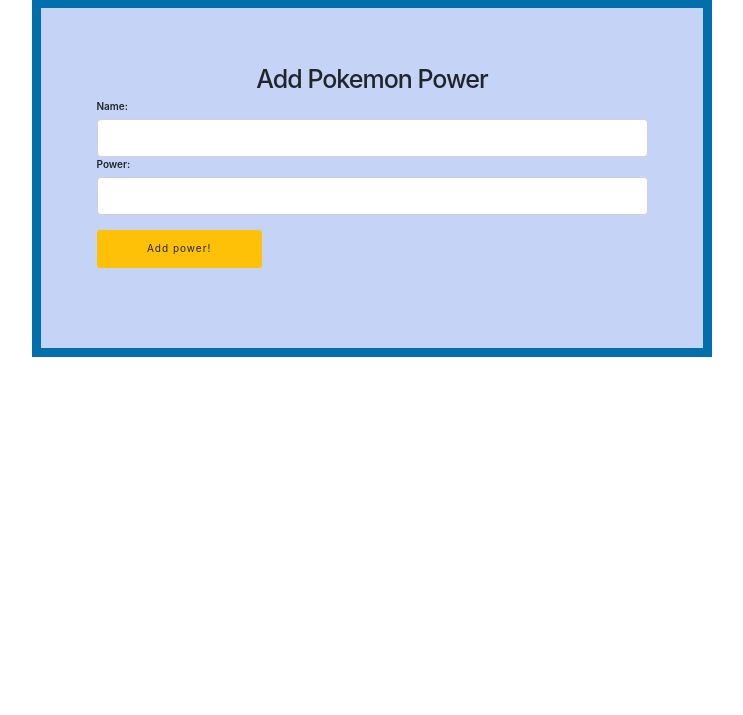
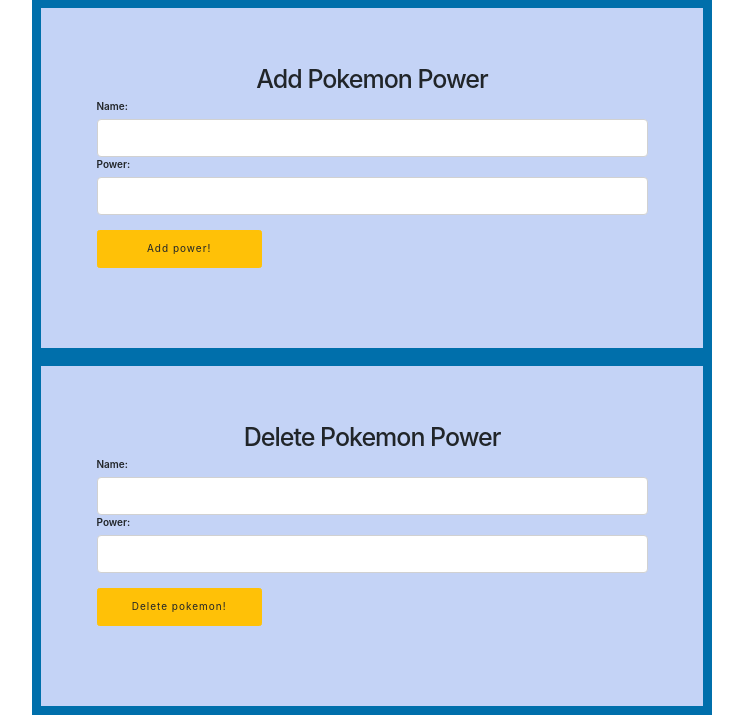
Before and after one commit to aerilxx/TenantBase-project, a Flask app: page /add in a window 1280 px wide. Shown: the part 316-1031 px from the top of the page, without its empty margins (268-1011 px from the left). Before the commit the page ends 673 px from the top, so only its background shows below. Run offline with Flask 3, Linux system fonts and the light colour scheme; some libraries are stand-ins or nearby versions.

Commit message:
add delete function

```diff
--- a/backend/app1.py
+++ b/backend/main.py
@@ -13,11 +13,16 @@ db = SQLAlchemy(app)
 client = memcache.Client([('localhost', 11211)])
 
 # database related func
-def fetchData():
+def connect_db():
     engine = db.create_engine('sqlite:///database.db',{})
     connection = engine.connect()
     metadata = db.MetaData()
     table = db.Table('emp', metadata, autoload=True, autoload_with=engine)
+
+    return connection , table
+
+def fetch_db():
+    connection , table = connect_db()
     cmd = db.select([table])
     resultProxy = connection.execute(cmd)
     resultSet = resultProxy.fetchall()
@@ -26,10 +31,7 @@ def fetchData():
 
 def query_db(pokemon):
     res = ''
-    engine = db.create_engine('sqlite:///database.db',{})
-    connection = engine.connect()
-    metadata = db.MetaData()
-    table = db.Table('emp', metadata, autoload=True, autoload_with=engine)
+    connection , table = connect_db()
     try:
         select_st2 = table.select().where(table.c.Name == '{}'.format(pokemon))
         result = connection.execute(select_st2)
@@ -43,10 +45,7 @@ def query_db(pokemon):
 
 def add_db(pokemon, power):
     msg = ""
-    engine = db.create_engine('sqlite:///database.db',{})
-    connection = engine.connect()
-    metadata = db.MetaData()
-    table = db.Table('emp', metadata, autoload=True, autoload_with=engine)
+    connection , table = connect_db()
     #Inserting record one by one
     try:
         # check if this pokemon already in db
@@ -66,10 +65,24 @@ def add_db(pokemon, power):
 
     return str(msg)
 
+def del_db(pokemon, power):
+    msg = ""
+    connection , table = connect_db()
+    try:
+        query = db.delete(table)
+        item = [{'Name': '{}'.format(pokemon), 'Power': '{}'.format(power)}]
+        connection.execute(query,item)
+        msg = "Delete {} successfully!".format(pokemon)
 
+    except Exception as e:
+        msg = e
+
+    return str(msg)
+
+##############             frontend route              #################
 @app.route('/')
 def index():
-    data = fetchData()
+    data = fetch_db()
     return render_template('index.html', pokemons = data)
 
 
@@ -127,7 +140,7 @@ def addPokemon():
 
         # new pokemon is not in the cache
         if mem_result is None:
-
+            # add both to memcached and db for future retrival
             info = add_db(add_pokemon, add_power)
             client.set(add_pokemon,add_power)
             msg2 = "We don't have this pokemon in database!! " + info
@@ -139,10 +152,28 @@ def addPokemon():
                 # data already in memcached, do nothing
                 msg2 = "This pokemon already exists from memcache! => {p} has {d} power!".format(p=add_pokemon, d=mem_result)
 
-
         flash(msg2,'msg2')
 
     return render_template('tcp.html')
 
+
+@app.route('/delPokemon', methods = ['POST'])
+def delPokemon():
+# second form, add pokemon and power to database
+    del_pokemon = request.values['delname']
+    del_power = request.values['delpower']
+
+    msg3 = ''
+    if del_pokemon is '' or del_power is '':
+        msg3 = "You cannot delete nothing. "
+    else:
+        info = del_db(del_pokemon, del_power)
+        client.delete(del_pokemon)
+        msg3 = "Delete this pokemon from both memcache and database. " + info
+
+    flash(msg3,'msg3')
+
+    return render_template('tcp.html')
+
 if __name__ == '__main__':
-    app.run(port = 5000, debug=True)
+    app.run(port = 8000, debug=True)
--- a/backend/static/css/form.css
+++ b/backend/static/css/form.css
@@ -38,10 +38,3 @@ textarea
   font-family: "Gill Sans", sans-serif;
   font-size: medium;
 }
-
-#success_message{
-  color: purple;
-  align-content: center;
-  font-family: "Gill Sans", sans-serif;
-  font-size: large;
-}
--- a/backend/templates/tcp.html
+++ b/backend/templates/tcp.html
@@ -46,8 +46,31 @@
                         <br></br>
                         <button type="submit" class="btn btn-warning">Add power!</button>
                     </form>
-                    <div id="success_message" style="display:block">
+                    <div id="display_message" style="display:block">
                         {% with messages = get_flashed_messages(category_filter=["msg2"]) %}
+                            {% if messages %}
+                                {% for message in messages %}
+                                    <h4>{{ message }}</h4>
+                                {% endfor %}
+                            {% endif %}
+                        {% endwith %}
+                    </div>
+            </div>
+
+            <div class="form-container">
+                    <h1>
+                        Delete Pokemon Power
+                    </h1>
+                    <form action="/delPokemon" method = "POST" id="reused_form" enctype="application/x-www-form-urlencoded">
+                        <label for="name">Name:</label>
+                        <input type="text" name="delname">
+                        <label for="power">Power:</label>
+                        <input type="text" name="delpower">
+                        <br></br>
+                        <button type="submit" class="btn btn-warning">Delete pokemon!</button>
+                    </form>
+                    <div id="display_message" style="display:block">
+                        {% with messages = get_flashed_messages(category_filter=["msg3"]) %}
                             {% if messages %}
                                 {% for message in messages %}
                                     <h4>{{ message }}</h4>
```
Also changed, not shown: 1 other file.
